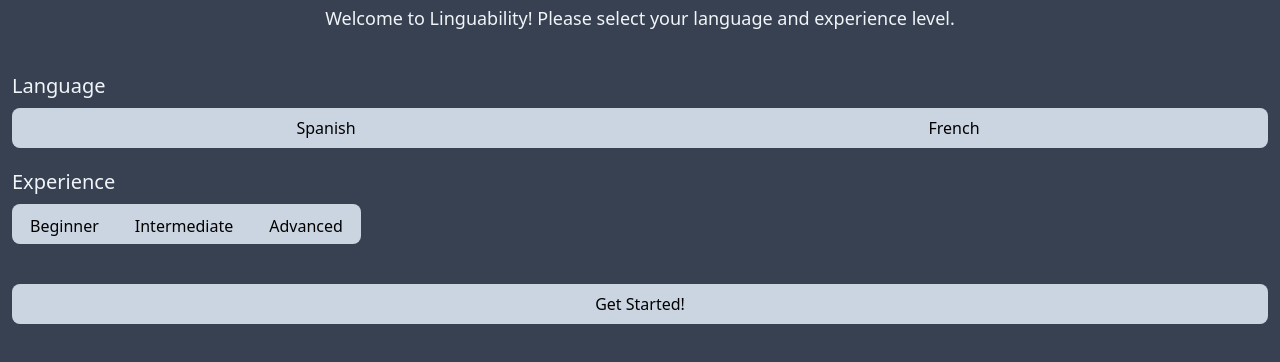
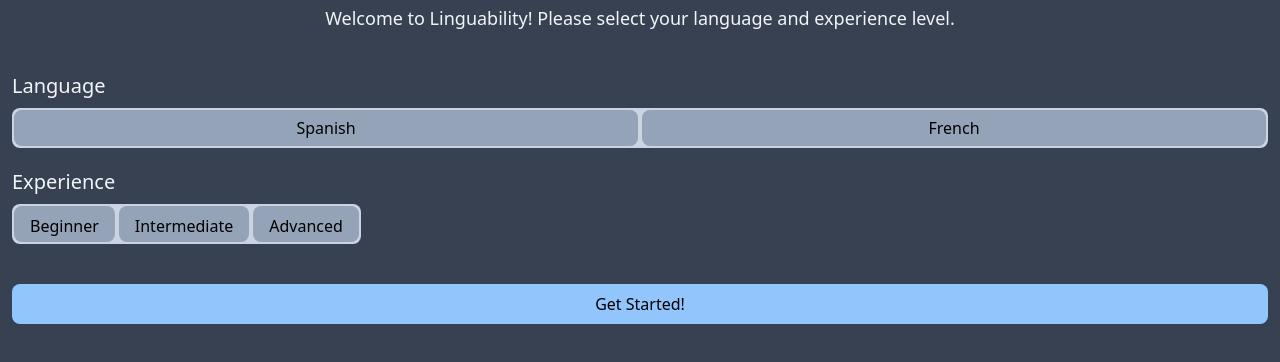
Before and after one commit to micpatmc/linguability, a browser extension: page src/hello.html in a window 1280 px wide. Shown: the part 52-414 px from the top of the page. Drawn offline with Linux system fonts and the light colour scheme.

Commit message:
added button background

```diff
--- a/src/hello.html
+++ b/src/hello.html
@@ -8,7 +8,6 @@
     <script src="../popup.js"></script>
   </head>
   <body class="bg-gray-700">
-    <script src="./highlight.js"></script>
     <div class="p-3">
       <div class="flex items-center justify-center text-center mb-2">
         <h1 class="text-3xl font-extrabold text-blue-400">LINGUABILITY</h1>
@@ -26,7 +25,7 @@
           <div class="flex mb-5 h-10 w-full">
             <div class="flex bg-slate-300 rounded-lg w-full justify-between">
               <button
-                class="button z-10 py-1 m-0.5 text-black rounded-lg hover:bg-blue-400 w-1/2 text-center"
+                class="button z-10 py-1 m-0.5 text-black rounded-lg bg-slate-400 hover:bg-blue-400 w-1/2 text-center"
                 id="spanish"
                 data-group="language"
               >
@@ -34,7 +33,7 @@
               </button>
 
               <button
-                class="button z-10 py-1 m-0.5 text-black rounded-lg hover:bg-blue-400 w-1/2 text-center"
+                class="button z-10 py-1 m-0.5 text-black rounded-lg bg-slate-400 hover:bg-blue-400 w-1/2 text-center"
                 id="french"
                 data-group="language"
               >
@@ -47,7 +46,7 @@
         <div class="flex relative mb-10 h-10">
           <div class="flex bg-slate-300 rounded-lg">
             <button
-              class="button z-10 px-4 py-2 m-0.5 text-black rounded-lg hover:bg-green-400"
+              class="button z-10 px-4 py-2 m-0.5 text-black rounded-lg bg-slate-400 hover:bg-green-400"
               id="beginner"
               data-group="experience"
             >
@@ -55,7 +54,7 @@
             </button>
 
             <button
-              class="button z-10 px-4 py-2 m-0.5 ext-black rounded-lg hover:bg-yellow-400"
+              class="button z-10 px-4 py-2 m-0.5 ext-black rounded-lg bg-slate-400 hover:bg-yellow-400"
               id="intermediate"
               data-group="experience"
             >
@@ -63,7 +62,7 @@
             </button>
 
             <button
-              class="button z-10 px-4 py-2 m-0.5 ext-black rounded-lg hover:bg-red-400"
+              class="button z-10 px-4 py-2 m-0.5 ext-black rounded-lg bg-slate-400 hover:bg-red-400"
               id="advanced"
               data-group="experience"
             >
@@ -73,7 +72,7 @@
         </div>
       </div>
       <div
-        class="flex w-full rounded-lg justify-center mb-10 bg-slate-300 hover:bg-blue-500"
+        class="flex w-full rounded-lg justify-center mb-10 bg-blue-300 hover:bg-blue-500"
       >
         <button
           class="relative z-10 px-4 py-2 text-black rounded-lg"
```
Also changed, not shown: src/output.css.
